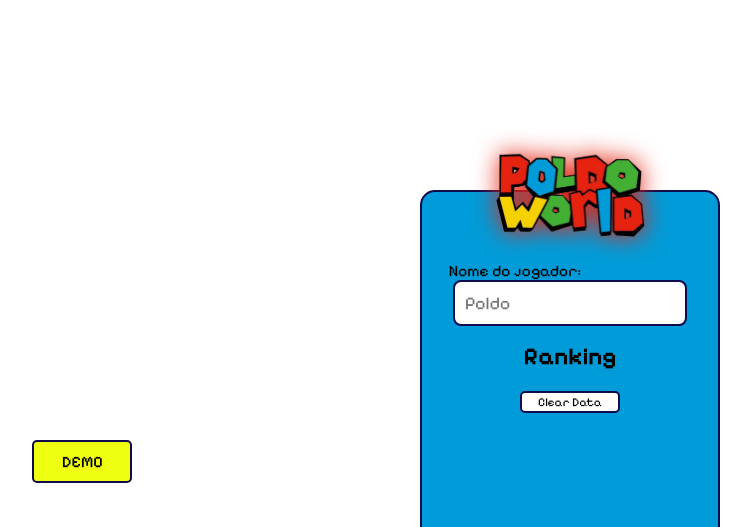
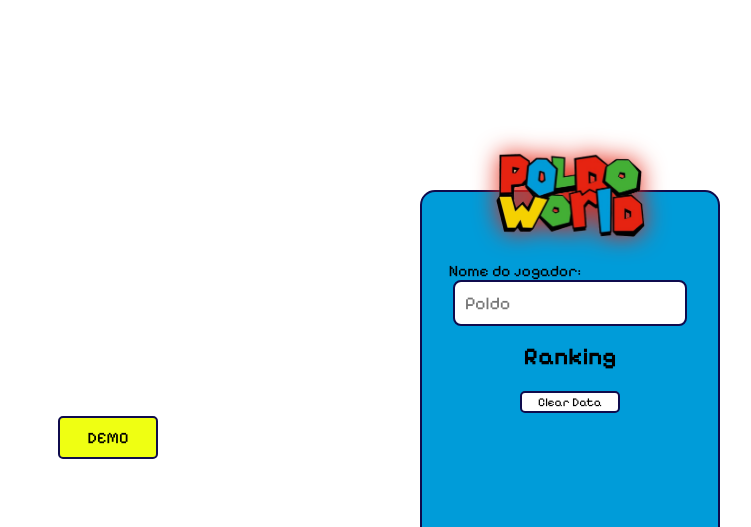
Before and after one commit to glopes2003/poldo-world, a plain HTML site: page index.html in a window 1280 px wide. Shown: the top 527 px of the page, without its empty margins (70-821 px from the left). Drawn offline with Linux system fonts and the light colour scheme.

Commit message:
Update style.css

```diff
--- a/css/style.css
+++ b/css/style.css
@@ -248,8 +248,8 @@ body {
 
 .mini-video-label{
   position:absolute;
-  top: 55%;
-  left: 8%;
+  top: 52%;
+  left: 10%;
   background-color: #efff12;
   padding: 10px;
   width: 100px;
```
